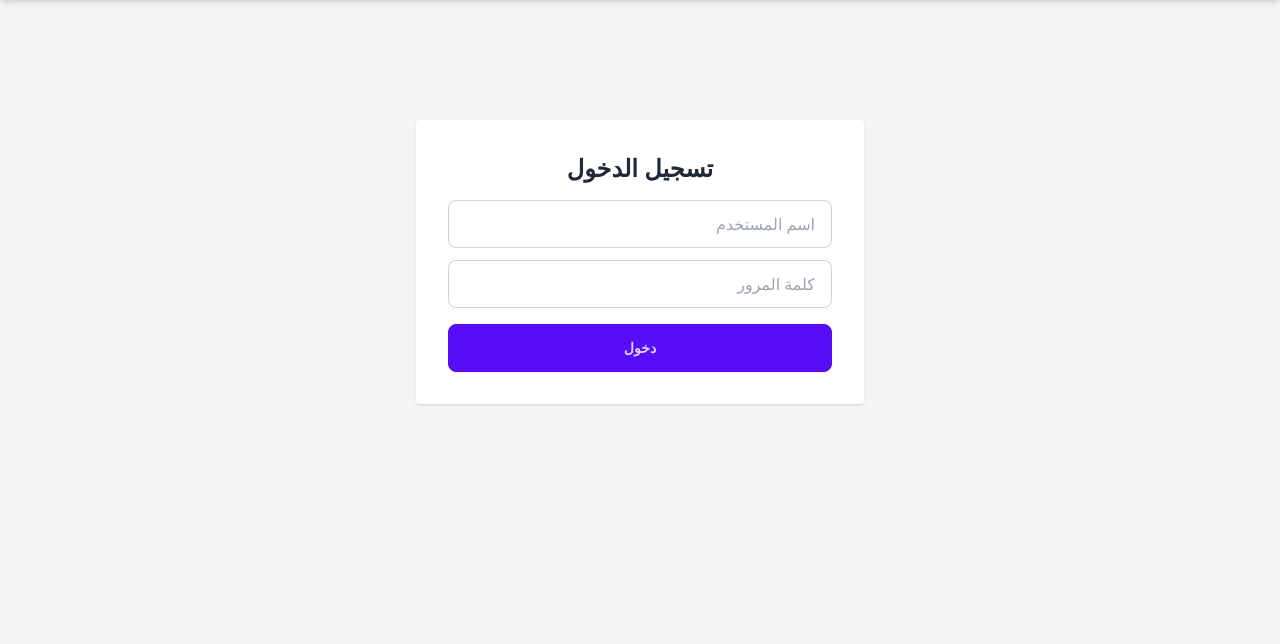
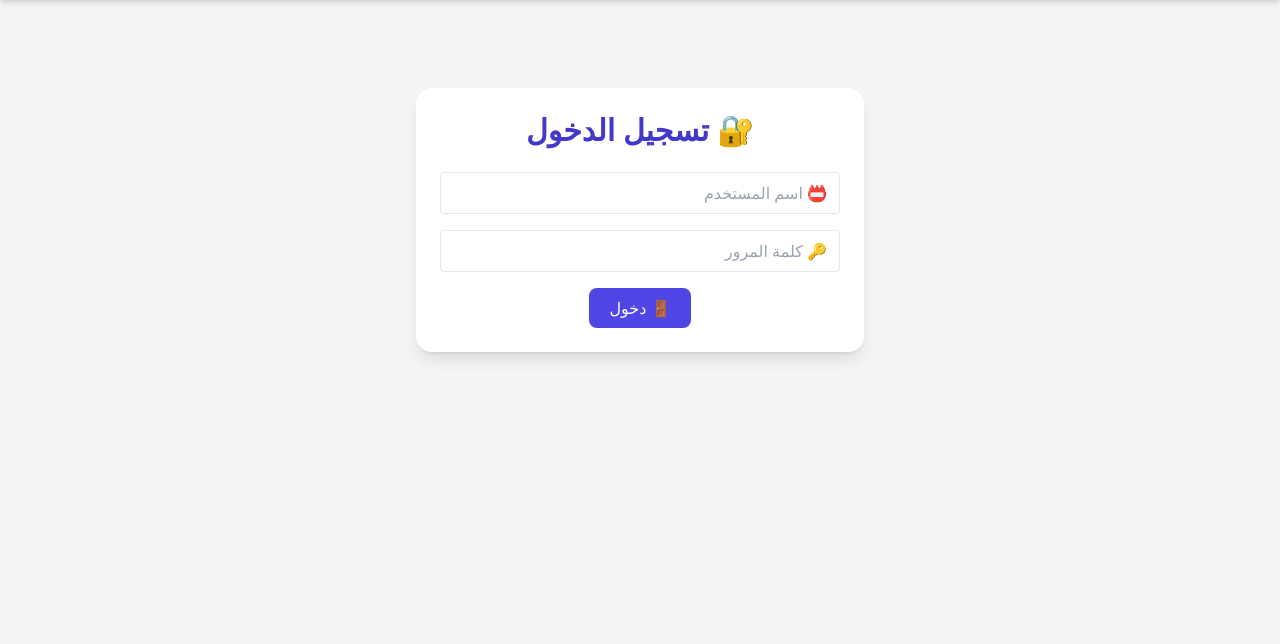
Before and after one commit to ghaithhasan963/reporting-platform, a Flask app: page /login in a window 1280 px wide. Shown: the part 80-724 px from the top of the page. Run offline with Flask 3, Linux system fonts and the light colour scheme; some libraries are stand-ins or nearby versions.

Commit message:
Update login.html

```diff
--- a/reporting_platform/templates/login.html
+++ b/reporting_platform/templates/login.html
@@ -1,17 +1,26 @@
 {% extends 'base.html' %}
+{% block title %}تسجيل الدخول | SaveNet{% endblock %}
 {% block content %}
-<div class="max-w-md mx-auto mt-24 bg-white p-8 rounded shadow">
-  <h2 class="text-2xl mb-4 font-bold text-center">تسجيل الدخول</h2>
-  <form method="POST">
-    <input name="username" class="input input-bordered w-full mb-3" placeholder="اسم المستخدم" required>
-    <input name="password" type="password" class="input input-bordered w-full mb-4" placeholder="كلمة المرور" required>
-    <button type="submit" class="btn btn-primary w-full">دخول</button>
+
+<div class="max-w-md mx-auto mt-16 bg-white p-6 rounded-2xl shadow-lg animate__animated animate__fadeInDown">
+  <h2 class="text-3xl font-bold text-center text-indigo-700 mb-6">🔐 تسجيل الدخول</h2>
+
+  {% if error %}
+    <script>
+      Swal.fire('❌ خطأ!', '{{ error }}', 'error');
+    </script>
+  {% endif %}
+
+  <form method="POST" class="space-y-4">
+    <input type="text" name="username" placeholder="📛 اسم المستخدم" required class="w-full border rounded px-3 py-2 focus:ring focus:ring-indigo-400">
+    <input type="password" name="password" placeholder="🔑 كلمة المرور" required class="w-full border rounded px-3 py-2 focus:ring focus:ring-pink-400">
+
+    <div class="text-center mt-6">
+      <button type="submit" class="bg-indigo-600 text-white px-5 py-2 rounded-lg hover:bg-indigo-700 transition transform hover:scale-105">
+        🚪 دخول
+      </button>
+    </div>
   </form>
-  {% if error %}
-  <script>Swal.fire({icon:'error',text:'خطأ في تسجيل الدخول'})</script>
-  {% endif %}
-  {% if registered %}
-  <script>Swal.fire({icon:'success',text:'تم التسجيل بنجاح'})</script>
-  {% endif %}
 </div>
+
 {% endblock %}
```
